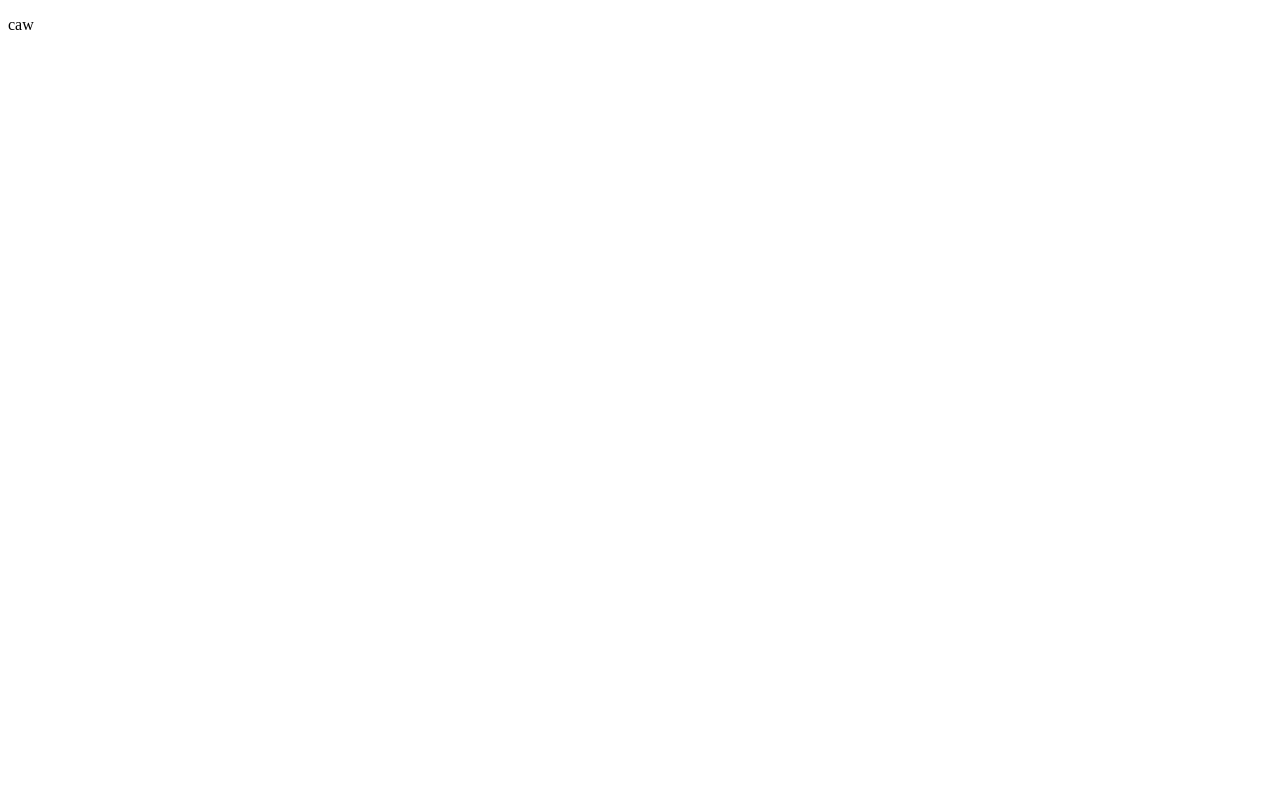
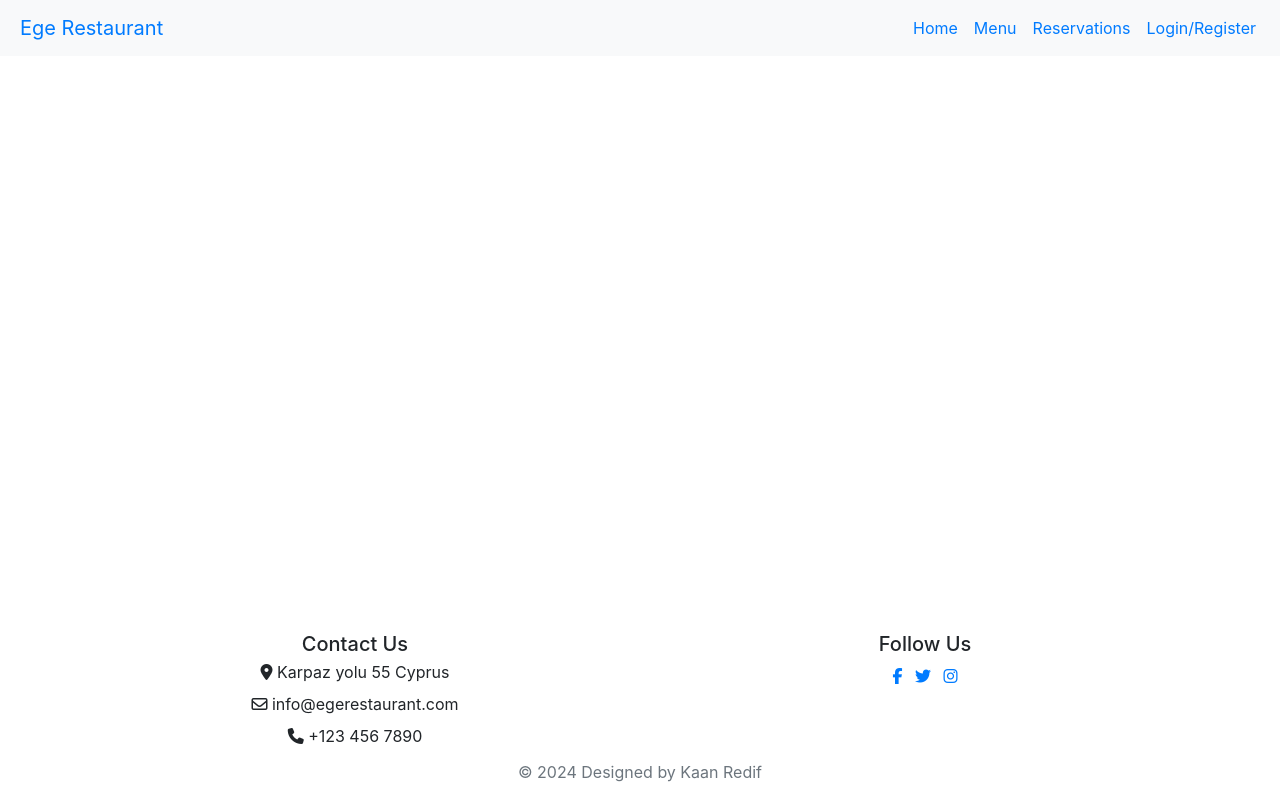
Before and after one commit to redifo/ege-restaurant, a Django app: page / in a window 1280 px wide. Before the commit the page is almost empty. Run offline with Django 5.2, Linux system fonts and the light colour scheme; some libraries are stand-ins or nearby versions.

Commit message:
Updated URLs, views, for menu and reservations; added active link highlighting in navbar

```diff
--- a/ege/urls.py
+++ b/ege/urls.py
@@ -24,6 +24,6 @@ urlpatterns = [
 
 
     path("menu/", include("menu.urls"), name="menu-urls"),
-    path('reservations/', include("reservations.urls"), name="reservations"),
+    path('reservations/', include("reservations.urls"), name="reservations_urls"),
     path("", include("home.urls"), name="home-urls"),
 ]
--- a/menu/urls.py
+++ b/menu/urls.py
@@ -1,7 +1,8 @@
+from django.shortcuts import render
 from django.urls import path
 from .views import MenuListView
 
 urlpatterns = [
-    path('', MenuListView.as_view(), name="menu-urls")
+    path('', MenuListView.as_view(), name="menu")
 
 ]
--- a/reservations/urls.py
+++ b/reservations/urls.py
@@ -1,7 +1,7 @@
 from django.urls import path
-from .views import ReservedTable
+from .views import ReservedListView
 
 urlpatterns = [
-    path('', ReservedTable.as_view(), name="ReservedTable")
+    path('', ReservedListView.as_view(), name="reservations")
 
 ]
--- a/reservations/views.py
+++ b/reservations/views.py
@@ -2,7 +2,7 @@ from django.shortcuts import render
 from django.views.generic import ListView
 from .models import Reservation
 
-class ReservedTable(ListView):
+class ReservedListView(ListView):
 
     queryset = Reservation.objects.filter(name="kaan")
     template_name = "reservations.html"
--- a/templates/base.html
+++ b/templates/base.html
@@ -1,23 +1,30 @@
 {% load static %}
-
+{% url 'home' as home_url %}
+{% url 'menu' as menu_url %}
+{% url 'reservations' as reservations_url %}
 <!DOCTYPE html>
 <html lang="en">
+
 <head>
     <meta charset="UTF-8">
     <meta name="viewport" content="width=device-width, initial-scale=1.0">
     <title>Ege Restaurant</title>
-    <meta name="description" content="Welcome to Ege Restaurant, where you can enjoy delicious Mediterranean cuisine in a cozy atmosphere.">
+    <meta name="description"
+        content="Welcome to Ege Restaurant, where you can enjoy delicious Mediterranean cuisine in a cozy atmosphere.">
     <meta name="keywords" content="Ege Restaurant, restaurant, Mediterranean cuisine, dining, food, hospitality">
     <meta name="author" content="Kaan Redif">
     <!-- Add Bootstrap CSS -->
-    <link rel="stylesheet" href="https://cdn.jsdelivr.net/npm/bootstrap@4.6.2/dist/css/bootstrap.min.css" integrity="sha384-xOolHFLEh07PJGoPkLv1IbcEPTNtaed2xpHsD9ESMhqIYd0nLMwNLD69Npy4HI+N" crossorigin="anonymous">
+    <link rel="stylesheet" href="https://cdn.jsdelivr.net/npm/bootstrap@4.6.2/dist/css/bootstrap.min.css"
+        integrity="sha384-xOolHFLEh07PJGoPkLv1IbcEPTNtaed2xpHsD9ESMhqIYd0nLMwNLD69Npy4HI+N" crossorigin="anonymous">
     <link rel="stylesheet" type="text/css" href="{% static 'css/style.css' %}">
 </head>
+
 <body>
     <!-- Navbar -->
     <nav class="navbar navbar-expand-lg bg-light fixed-top">
         <a class="navbar-brand ml-1" href="#">Ege Restaurant</a>
-        <button class="navbar-toggler" type="button" data-toggle="collapse" data-target="#navbarSupportedContent" aria-controls="navbarSupportedContent" aria-expanded="false" aria-label="Toggle navigation">
+        <button class="navbar-toggler" type="button" data-toggle="collapse" data-target="#navbarSupportedContent"
+            aria-controls="navbarSupportedContent" aria-expanded="false" aria-label="Toggle navigation">
             <i class="fas fa-bars"></i>
         </button>
 
@@ -25,13 +32,14 @@
         <div class="collapse navbar-collapse" id="navbarSupportedContent">
             <ul class="navbar-nav ml-auto">
                 <li class="nav-item">
-                    <a class="nav-link" href="#">Home</a>
+                    <a class="nav-link
+                        {% if request.path == home_url %}active{% endif %}" aria-current="page" href="/">Home</a>
                 </li>
                 <li class="nav-item">
-                    <a class="nav-link" href="/menu/">Menu</a>
+                    <a class="nav-link {% if request.path == menu_url %}active{% endif %}" href="/menu/">Menu</a>
                 </li>
                 <li class="nav-item">
-                    <a class="nav-link" href="/reservations/">Reservations</a>
+                    <a class="nav-link {% if request.path == reservations_url %}active{% endif %}" href="/reservations/">Reservations</a>
                 </li>
                 <li class="nav-item">
                     <a class="nav-link" href="/login/">Login/Register</a>
@@ -40,8 +48,8 @@
         </div>
     </nav>
 
-     <!-- Main Content -->
-     <div class="container pt-5">
+    <!-- Main Content -->
+    <div class="container pt-5">
         {% block content %}
         {% endblock %}
     </div>
@@ -64,14 +72,20 @@
                     </ul>
                 </div>
             </div>
-            <div class="footer-info text-center"><p class="copyright text-muted"> &copy;  <span id="copyright"></span> Designed by Kaan Redif</p></div>
+            <div class="footer-info text-center">
+                <p class="copyright text-muted"> &copy; <span id="copyright"></span> Designed by Kaan Redif</p>
+            </div>
         </div>
     </footer>
 
-    <script src="https://code.jquery.com/jquery-3.7.1.js" integrity="sha256-eKhayi8LEQwp4NKxN+CfCh+3qOVUtJn3QNZ0TciWLP4=" crossorigin="anonymous"></script>
-    <script src="https://cdn.jsdelivr.net/npm/bootstrap@4.6.2/dist/js/bootstrap.bundle.min.js" integrity="sha384-Fy6S3B9q64WdZWQUiU+q4/2Lc9npb8tCaSX9FK7E8HnRr0Jz8D6OP9dO5Vg3Q9ct" crossorigin="anonymous"></script>
+    <script src="https://code.jquery.com/jquery-3.7.1.js"
+        integrity="sha256-eKhayi8LEQwp4NKxN+CfCh+3qOVUtJn3QNZ0TciWLP4=" crossorigin="anonymous"></script>
+    <script src="https://cdn.jsdelivr.net/npm/bootstrap@4.6.2/dist/js/bootstrap.bundle.min.js"
+        integrity="sha384-Fy6S3B9q64WdZWQUiU+q4/2Lc9npb8tCaSX9FK7E8HnRr0Jz8D6OP9dO5Vg3Q9ct"
+        crossorigin="anonymous"></script>
     <script src="https://kit.fontawesome.com/e91176a207.js" crossorigin="anonymous"></script>
     <script>
         $("#copyright").text(new Date().getFullYear());
     </script>
-    </html>
+
+</html>
--- a/templates/home.html
+++ b/templates/home.html
@@ -1,11 +1,4 @@
-<!DOCTYPE html>
-<html lang="en">
-<head>
-    <meta charset="UTF-8">
-    <meta name="viewport" content="width=device-width, initial-scale=1.0">
-    <title>Document</title>
-</head>
-<body>
-    <p>caw</p>
-</body>
-</html>
+{% extends "base.html" %}
+{% block content %}
+
+{% endblock %}
```
